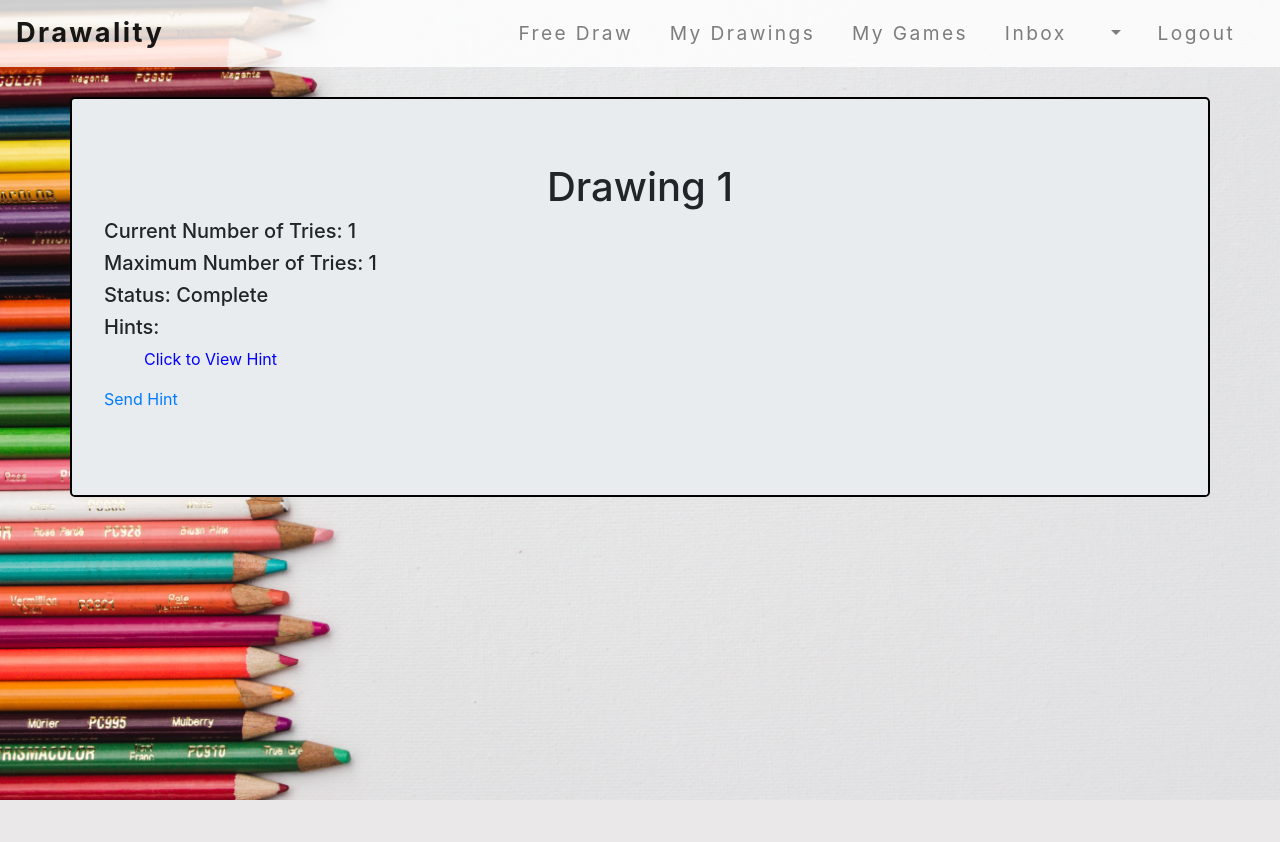
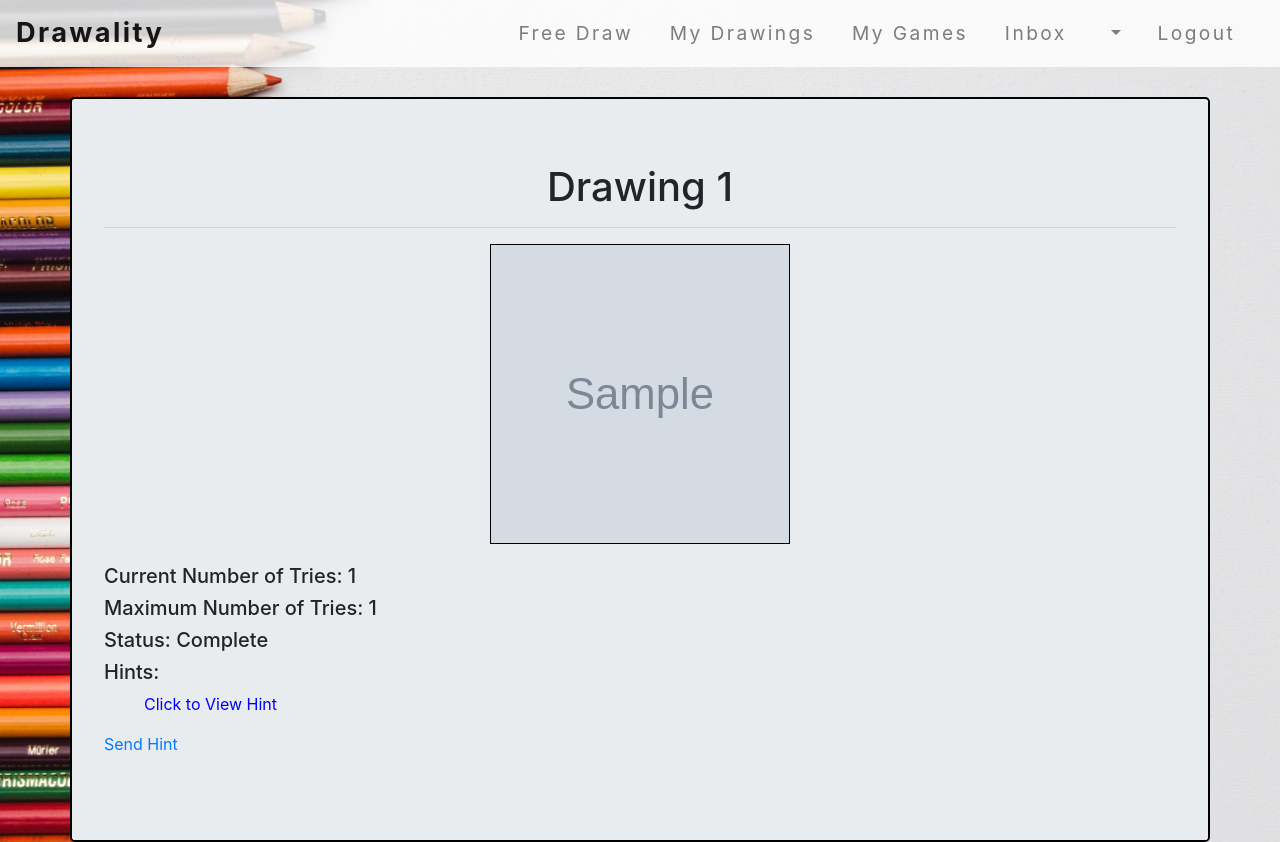
Before and after one commit to YoungHaYoo12/drawify, a Flask app: page /questions/question/1 in a window 1280 px wide. Before the commit the page ends 800 px from the top, so only its background shows below. Run offline with Flask 2, Linux system fonts and the light colour scheme; a user stored in the database is signed in; tables that the repository leaves empty hold one stand-in row (values such as "Sample post"); grey boxes marked "Sample" are stand-in pictures; some libraries are stand-ins or nearby versions.

Commit message:
Add drawing image to questions.question/html.

```diff
--- a/app/static/css/main.css
+++ b/app/static/css/main.css
@@ -167,6 +167,12 @@ a:hover {
   cursor:pointer;
 }
 
+.questions-question-wrapper img {
+  background-color:white;
+  border:solid black 1px;
+  margin-bottom:20px;
+}
+
 /* auth/register.html and auth/login.html */
 .jumbotron {
   border:solid black 2px;
--- a/app/templates/questions/question.html
+++ b/app/templates/questions/question.html
@@ -4,6 +4,10 @@
 <div class="questions-question-wrapper">
   <div class="container jumbotron">
     <h1 class="text-center">Drawing {{question.drawing_id}}</h1>
+    <hr>
+    <div class="text-center">
+      <img src="{{url_for('static',filename='drawing_images/'+question.drawing.filename)}}" width=300px height=300px>
+    </div>
     <h5>Current Number of Tries: {{question.num_of_tries}}</h5>
     <h5>Maximum Number of Tries: {{question.max_tries}}</h5>
     <h5>Status: {{question.status | capitalize}}</h5>
```
